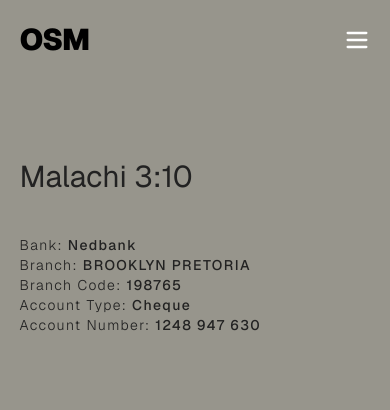
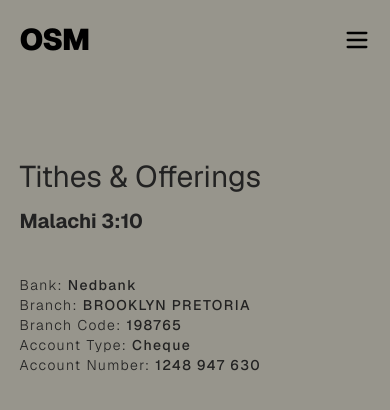
Before and after one commit to quseop/church-website, a Next.js app: page /tithes-offerings in a window 390 px wide. Shown: the top 410 px of the page. Built offline with nearby package versions, Linux system fonts and the light colour scheme.

Commit message:
Updated: Tithes page

```diff
--- a/src/components/pages/home/header.tsx
+++ b/src/components/pages/home/header.tsx
@@ -31,7 +31,7 @@ export function Header() {
 
             {/* Hamburger icon on mobile */}
             <button
-                className="md:hidden text-white"
+                className="md:hidden text-black"
                 onClick={() => setIsOpen(!isOpen)}
                 aria-label="Toggle navigation"
             >
--- a/src/components/pages/tithes-offerings.tsx
+++ b/src/components/pages/tithes-offerings.tsx
@@ -1,7 +1,11 @@
 export function TithesOfferings(){
     return (
         <main className="relative py-20 flex flex-col gap-10  w-full h-screen max-sm:px-[5%] px-[15%] text-[#222]">
-            <h1 className="text-3xl">Malachi 3:10</h1>
+
+            <div className="flex flex-col gap-3">
+                <h1 className="text-3xl">Tithes & Offerings</h1>
+                <h1 className="text-xl font-bold">Malachi 3:10</h1>
+            </div>
 
             <p className="text-xl max-sm:text-sm font-light -leading-1  max-sm:w-full w-[60%] tracking-widest">
                 Bank: <span className="font-medium">Nedbank</span>
```
